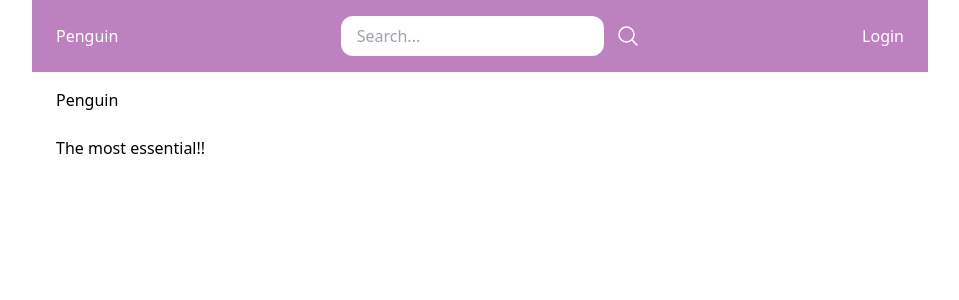
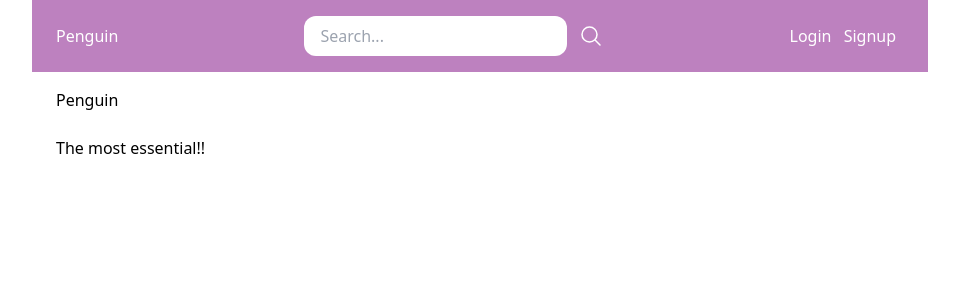
Before and after one commit to SharathRC/travel-tracker-web, a Django app: page / in a window 1280 px wide. Shown: the top 300 px of the page, without its empty margins (160-1119 px from the left). Run offline with Django 4.2, Linux system fonts and the light colour scheme; some libraries are stand-ins or nearby versions.

Commit message:
add signup

```diff
--- a/travel-tracker-web/core/templates/base.html
+++ b/travel-tracker-web/core/templates/base.html
@@ -35,8 +35,9 @@
                 <a href="{% url "logout" %}" class="text-white">Logout</a>
             </div>
         {% else %}
-            <div class="login">
+            <div class="login-signup">
                 <a href="{% url "login" %}" class="text-white">Login</a>
+                <a href="{% url "signup" %}" class="mx-2 text-white">Signup</a>
             </div>
         {% endif %}
 
```
